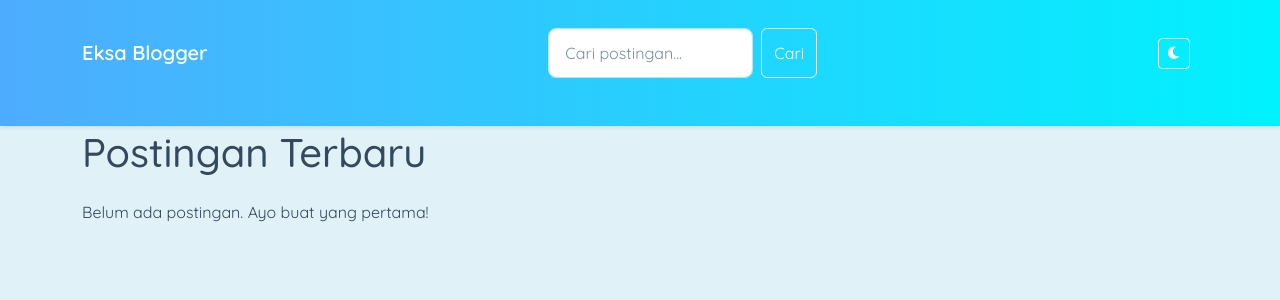
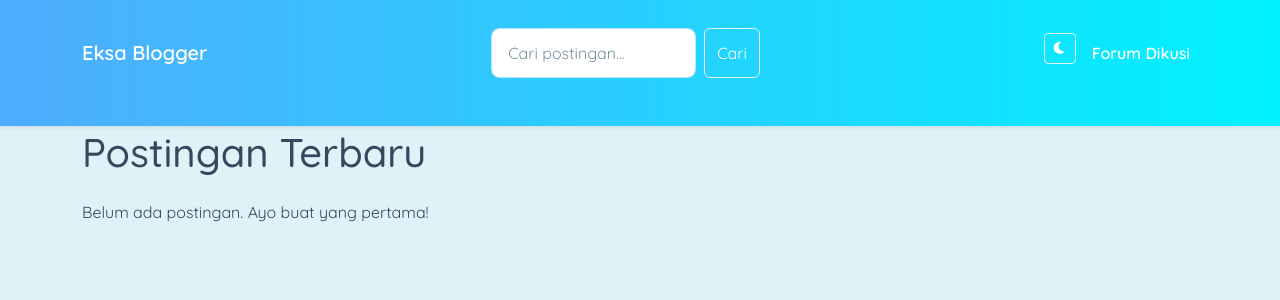
Before and after one commit to IshikawaUta/eksa-blogger, a Flask app: page / in a window 1280 px wide. Shown: the top 300 px of the page. Run offline with Flask 3, Linux system fonts and the light colour scheme; data that the repository does not hold is empty.

Commit message:
eksa blogger

```diff
--- a/templates/base.html
+++ b/templates/base.html
@@ -27,13 +27,16 @@
                 <form class="d-flex me-3" action="{{ url_for('index') }}" method="GET">
                     <input class="form-control me-2" type="search" placeholder="Cari postingan..." aria-label="Search" name="q" value="{{ query if query }}">
                     <button class="btn btn-outline-light" type="submit">Cari</button>
-                </form>
+                </form><br>
 
                 <ul class="navbar-nav ms-auto mb-2 mb-lg-0">
                     <li class="nav-item me-2">
                         <button class="btn btn-sm btn-outline-light" id="theme-toggle">
                             <i class="fas fa-moon" id="theme-icon"></i>
                         </button>
+                    </li>
+                    <li class="nav-item">
+                        <a class="nav-link" href="https://co-dev-discussion.vercel.app/">Forum Dikusi</a>
                     </li>
                     {% if session.logged_in %}
                         <li class="nav-item">
```
